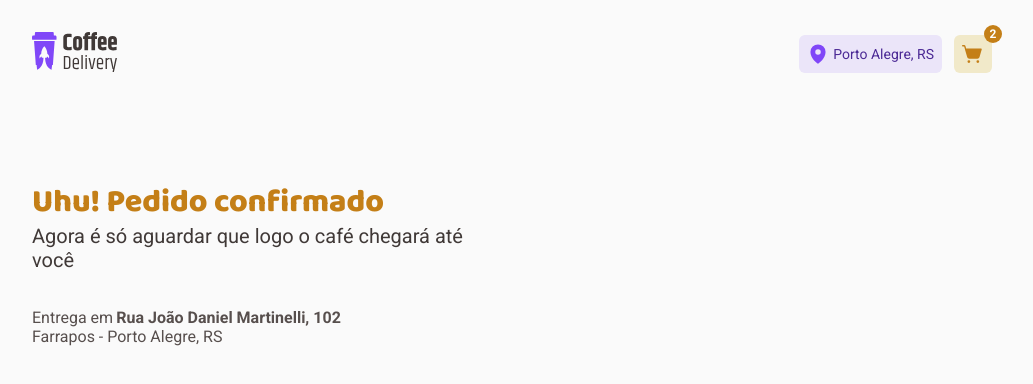
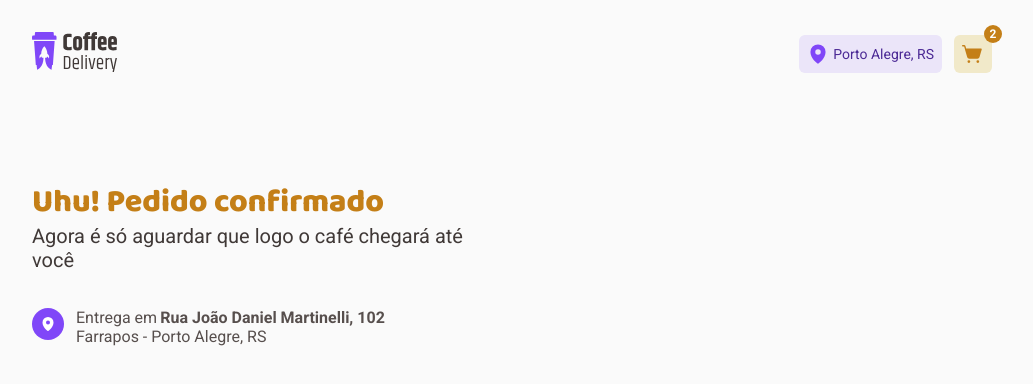
Before and after one commit to MartinGBB/coffee-delivery, a React (Vite) app: page /success in a window 1280 px wide. Shown: the top 384 px of the page, without its empty margins (128-1161 px from the left). Built offline with nearby package versions, Linux system fonts and the light colour scheme.

Commit message:
styles: adiciona grid para o componente de entrega

```diff
--- a/src/pages/Success/index.tsx
+++ b/src/pages/Success/index.tsx
@@ -1,3 +1,4 @@
+import { MapPin } from 'phosphor-react'
 import { AddressOrder, InfoContainer, SuccessContainer } from './styles'
 
 export function Success() {
@@ -10,8 +11,8 @@ export function Success() {
 
       <InfoContainer>
         <AddressOrder>
+          <MapPin size={16} weight="fill" />
           <div>
-            <span>Entrega em</span>
             <span>Rua João Daniel Martinelli, 102</span>
           </div>
           <span>Farrapos - Porto Alegre, RS</span>
--- a/src/pages/Success/styles.ts
+++ b/src/pages/Success/styles.ts
@@ -40,12 +40,38 @@ export const InfoContainer = styled.div`
 `
 
 export const AddressOrder = styled.div`
+  display: grid;
+  grid-template-columns: 2rem 1fr;
+  grid-template-rows: repeat(2, 1fr);
+  column-gap: 0.75rem;
+
+  svg {
+    grid-row: 1/3;
+    grid-column: 1;
+
+    color: ${({ theme }) => theme.white};
+    background: ${({ theme }) => theme.purple};
+    border-radius: 50%;
+    padding: 0.5rem;
+  }
+
   div {
+    grid-column: 2;
+    grid-row: 1;
     display: flex;
-    gap: 0.2rem;
 
-    & span:nth-child(2) {
+    span::before {
+      content: 'Entrega em';
+      font-weight: 400;
+      margin-right: 0.2rem;
+    }
+
+    & span {
       font-weight: 700;
     }
   }
+  span {
+    grid-row: 2;
+    grid-column: 2;
+  }
 `
```
